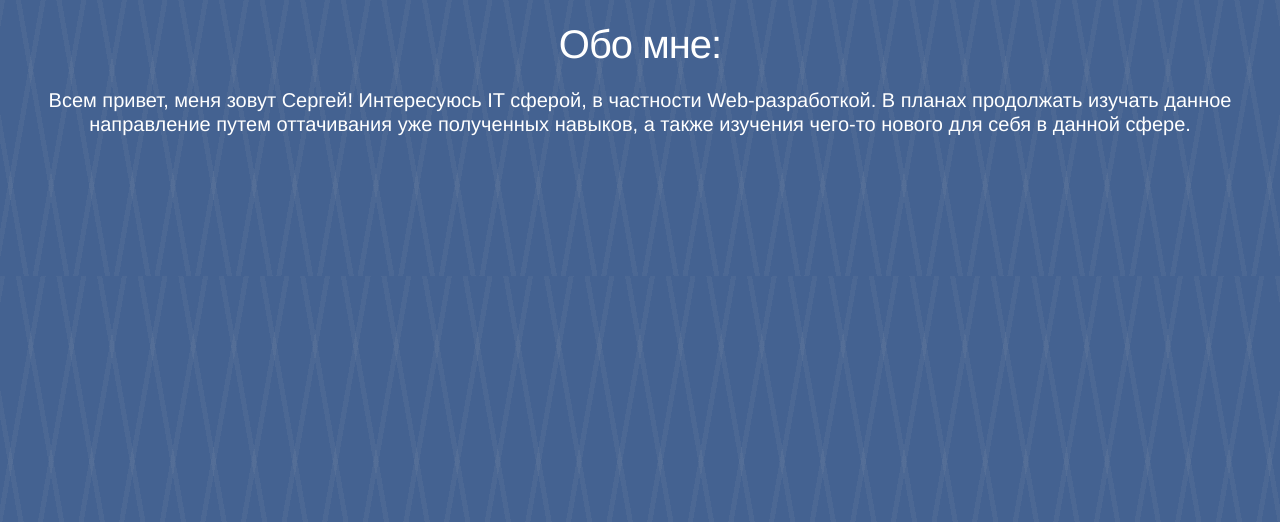
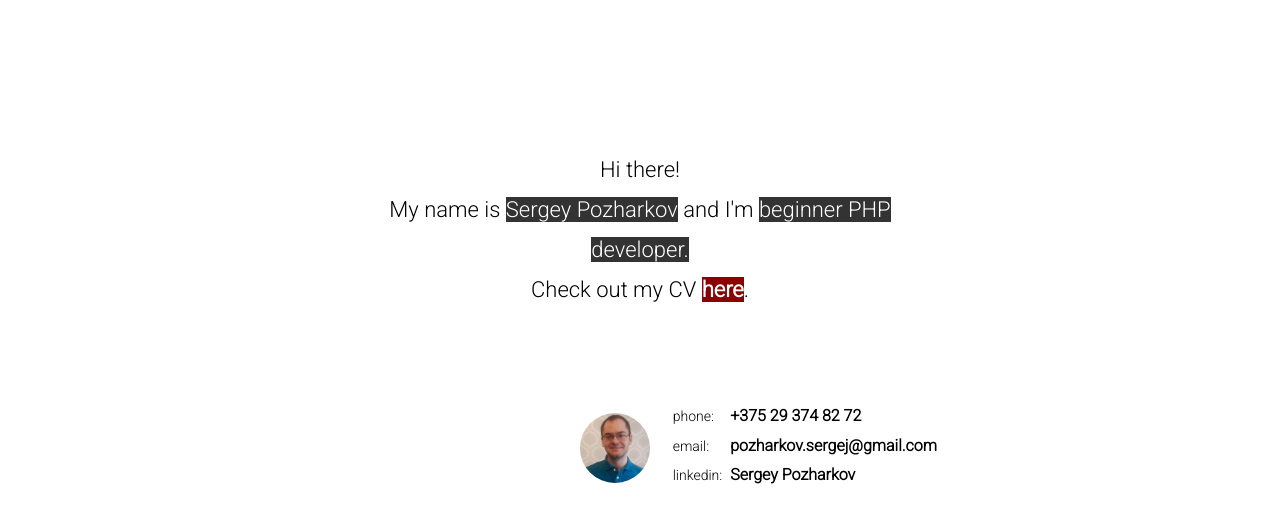
Before and after one commit to SergeiPozharkov/SergeiPozharkov, a plain HTML site: page index.html in a window 1280 px wide. Drawn offline with Linux system fonts and the light colour scheme.

Commit message:
added files

```diff
--- a/css/style.css
+++ b/css/style.css
@@ -1,43 +1,100 @@
 body {
-  margin: 0;
-  padding: 0;
+	font-family: 'Roboto', sans-serif;
+	font-size: 16px;
+	color: #333;
+}
 
-  font-size: 20px;
-  line-height: 1.2;
-  font-family: Helvetica, Arial, sans-serif;
-  color: #ffffff;
+span{
+	font-size: 14px;
+	color: #000;
+	transition: 0.3s;
+}
 
-  background-color: #446291;
-  background-image: repeating-linear-gradient(
-      100deg,
-      rgba(200, 200, 200, 0.06),
-      rgba(200, 200, 200, 0.06) 5px,
-      transparent 0,
-      transparent 40px
-    ),
-    repeating-linear-gradient(
-      -100deg,
-      rgba(200, 200, 200, 0.06),
-      rgba(200, 200, 200, 0.06) 5px,
-      transparent 0,
-      transparent 40px
-    );
+img{
+	width: 70px;
+	border-radius: 35px;
+	margin: 10px 15px 0 0;
+}
 
-  -ms-text-size-adjust: 100%;
-  -webkit-text-size-adjust: 100%;
+table {
+	margin: 0;
+	float: right;
+}
+
+table tr td:first-child {
+	padding-right: 5px;
+}
+
+a {
+	text-decoration: none;
+	color: #000;
+	font-weight: bold;
+	transition: 0.3s;
+}
+
+a:hover {
+	color: #1A6DBB;
+	transition: 0.3s;
+}
+
+::-moz-selection {
+	color: white;
+	background: #1A6DBB;
+}
+
+::selection {
+	color: white;
+	background: #1A6DBB;
 }
 
 .content {
-  padding: 20px 20px 120px 20px;
-  text-align: center;
+	max-width: 600px;
+	margin: 0 auto;
 }
 
-h1 {
-  margin: 0;
-  font-weight: normal;
-  letter-spacing: -1px;
+.intro {
+	margin: 150px 0 90px 0;
+	text-align: center;
 }
 
-p {
-  margin: 20px 0;
+.intro span {
+	margin-bottom: 10px;
+	font-size: 22px;
+	line-height: 40px;
 }
+
+.intro span.highlight {
+	background-color: #333;
+	color: white;
+}
+
+.intro span.highlight-red {
+	background-color: darkred;
+	color: white;
+	transition: 0.3s;
+}
+
+.intro span.highlight-red:hover {
+	background-color: red;
+	color: white;
+	transition: 0.3s;
+}
+
+@media (max-width: 360px) {
+	.intro {
+		margin: 50px 0 50px 0;
+	}
+
+	.intro span {
+		font-size: 18px;
+		line-height: 28px;
+	}
+
+	img{
+		display: none;
+	}
+
+	table {
+		float: none;
+	}
+}
--- a/index.html
+++ b/index.html
@@ -1,18 +1,51 @@
 <!DOCTYPE html>
-<html lang="en">
+<html>
 <head>
-    <meta charset="UTF-8">
-    <meta name="viewport" content="width=device-width, initial-scale=1.0">
-    <title>Мой сайт на GitHub Pages</title>
+    <meta charset="utf-8">
+    <title>Sergey Pozharkov</title>
+    <link href='https://fonts.googleapis.com/css?family=Roboto:300,300italic' rel='stylesheet' type='text/css'>
     <link rel="stylesheet" href="css/style.css">
 </head>
 <body>
-    <div class="content">
-        <h1>Обо мне:</h1>
-        <p>
-          Всем привет, меня зовут Сергей! Интересуюсь IT сферой, в частности Web-разработкой.
-          В планах продолжать изучать данное направление путем оттачивания уже полученных навыков, а также изучения чего-то нового для себя в данной сфере.
-        </p>
+<div class="content">
+    <div class="intro">
+        <span>Hi there!</span><br/>
+        <span>My name is <span class="highlight">Sergey Pozharkov</span> and I'm <span class="highlight">beginner PHP developer.</span></span><br/>
+        <span>Check out my CV <a
+                href="https://github.com/SergeiPozharkov/SergeiPozharkov.github.io/raw/main/Pozharkov_Sergey_CV.pdf"><span
+                class="highlight-red">here</span></a>.</span>
     </div>
+    <table>
+        <tr>
+            <td rowspan="3">
+                <img src="img/img.jpg" alt="Sergey Pozharkov" title="Sergey Pozharkov"/>
+            </td>
+            <td>
+                <span>phone:</span>
+            </td>
+            <td>
+                <a href="tel:+375293748272">+375 29 374 82 72</a>
+            </td>
+        </tr>
+        <tr>
+            <td>
+                <span>email:</span>
+            </td>
+            <td>
+                <a href="mailto:pozharkov.sergej@gmail.com">pozharkov.sergej@gmail.com</a>
+            </td>
+
+        </tr>
+        <tr>
+            <td>
+                <span>linkedin:</span>
+            </td>
+            <td>
+                <a href="https://www.linkedin.com/in/sergey-pozharkov-131705208/">Sergey Pozharkov</a>
+            </td>
+
+        </tr>
+    </table>
+</div>
 </body>
 </html>
```
Also changed, not shown: img/img.jpg (added), 1 other file.
